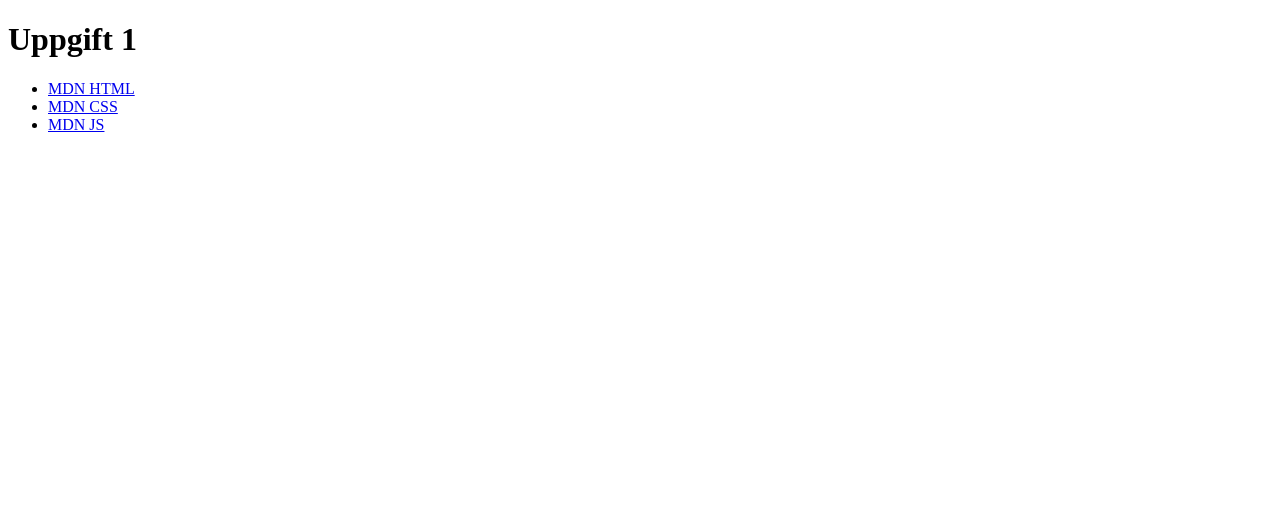
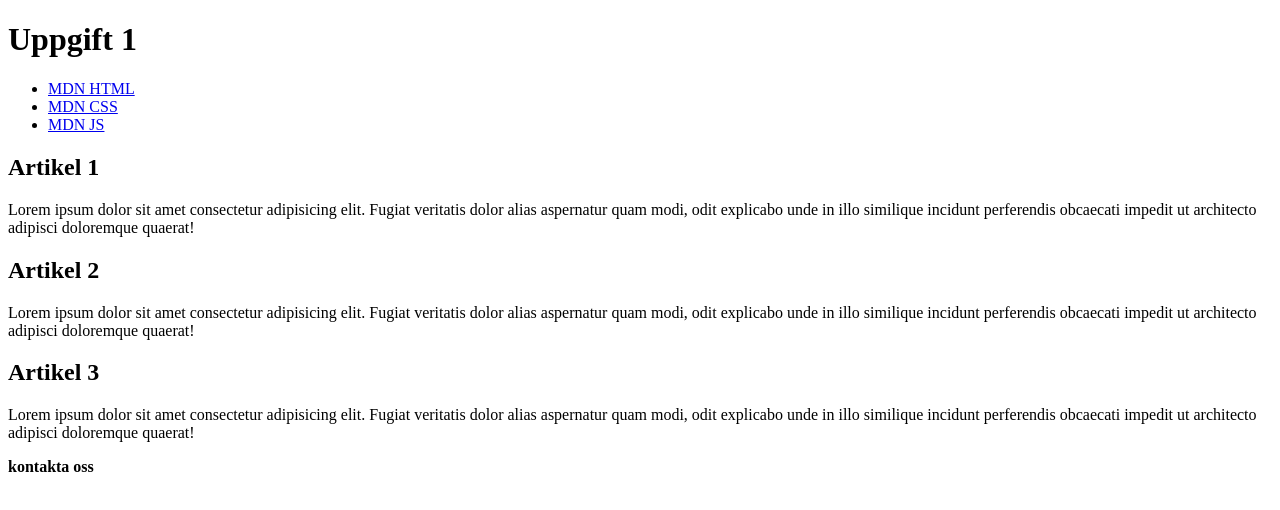
Before and after one commit to Te22e-Hammar-Theodore/Lektion-9-Uppgift-1, a plain HTML site: page index.html in a window 1280 px wide. Drawn offline with Linux system fonts and the light colour scheme.

Commit message:
Main, artiklar, footer med mail. allt innehåll

```diff
--- a/index.html
+++ b/index.html
@@ -15,5 +15,41 @@
         <li><a href="#">MDN JS</a></li>
       </ul>
     </nav>
+    <main>
+      <article>
+        <h2>Artikel 1</h2>
+        <p>
+          Lorem ipsum dolor sit amet consectetur adipisicing elit. Fugiat
+          veritatis dolor alias aspernatur quam modi, odit explicabo unde in
+          illo similique incidunt perferendis obcaecati impedit ut architecto
+          adipisci doloremque quaerat!
+        </p>
+      </article>
+
+      <article>
+        <h2>Artikel 2</h2>
+        <p>
+          Lorem ipsum dolor sit amet consectetur adipisicing elit. Fugiat
+          veritatis dolor alias aspernatur quam modi, odit explicabo unde in
+          illo similique incidunt perferendis obcaecati impedit ut architecto
+          adipisci doloremque quaerat!
+        </p>
+      </article>
+
+      <article>
+        <h2>Artikel 3</h2>
+        <p>
+          Lorem ipsum dolor sit amet consectetur adipisicing elit. Fugiat
+          veritatis dolor alias aspernatur quam modi, odit explicabo unde in
+          illo similique incidunt perferendis obcaecati impedit ut architecto
+          adipisci doloremque quaerat!
+        </p>
+      </article>
+    </main>
+
+    <footer>
+      <b>kontakta oss <a href="mailto:elev@elev.ti"></a>
+    </b>
+    </footer>
   </body>
 </html>
```
